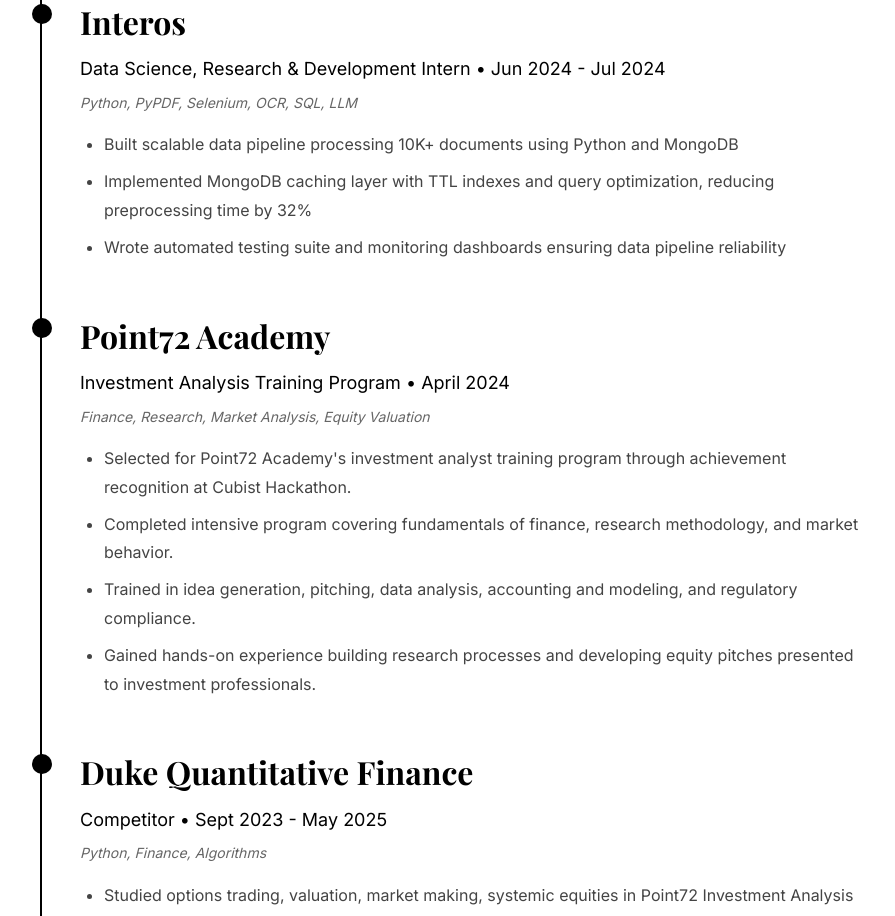
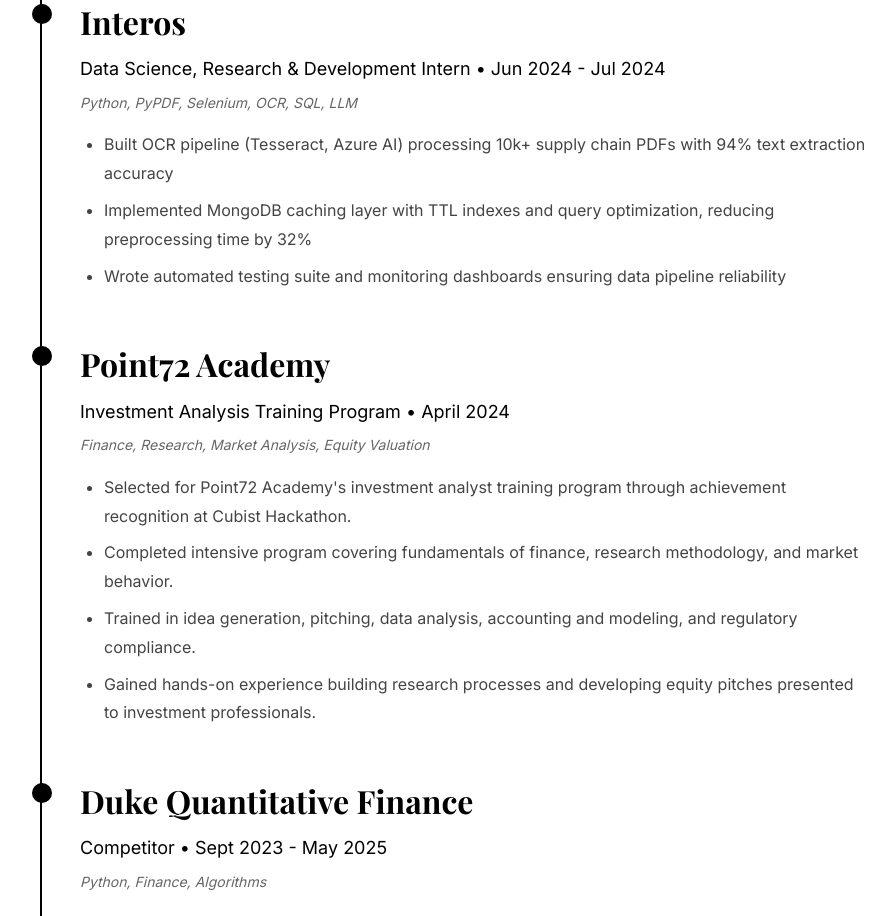
Before and after one commit to alissawu/alissasite, a Next.js app: page /work in a window 1280 px wide. Shown: the part 1520-2436 px from the top of the page, without its empty margins (190-1085 px from the left). Built offline with nearby package versions, Linux system fonts and the light colour scheme.

Commit message:
fix work exp

```diff
--- a/src/app/work/page.tsx
+++ b/src/app/work/page.tsx
@@ -74,7 +74,7 @@
               <p className={styles.role}>Data Science, Research & Development Intern • Jun 2024 - Jul 2024</p>
               <p className={styles.tech}>Python, PyPDF, Selenium, OCR, SQL, LLM</p>
               <ul>
-                <li>Built scalable data pipeline processing 10K+ documents using Python and MongoDB</li>
+                <li>Built OCR pipeline (Tesseract, Azure AI) processing 10k+ supply chain PDFs with 94% text extraction accuracy</li>
                 <li>Implemented MongoDB caching layer with TTL indexes and query optimization, reducing preprocessing time by 32%</li>
                 <li>Wrote automated testing suite and monitoring dashboards ensuring data pipeline reliability</li>
               </ul>
```
